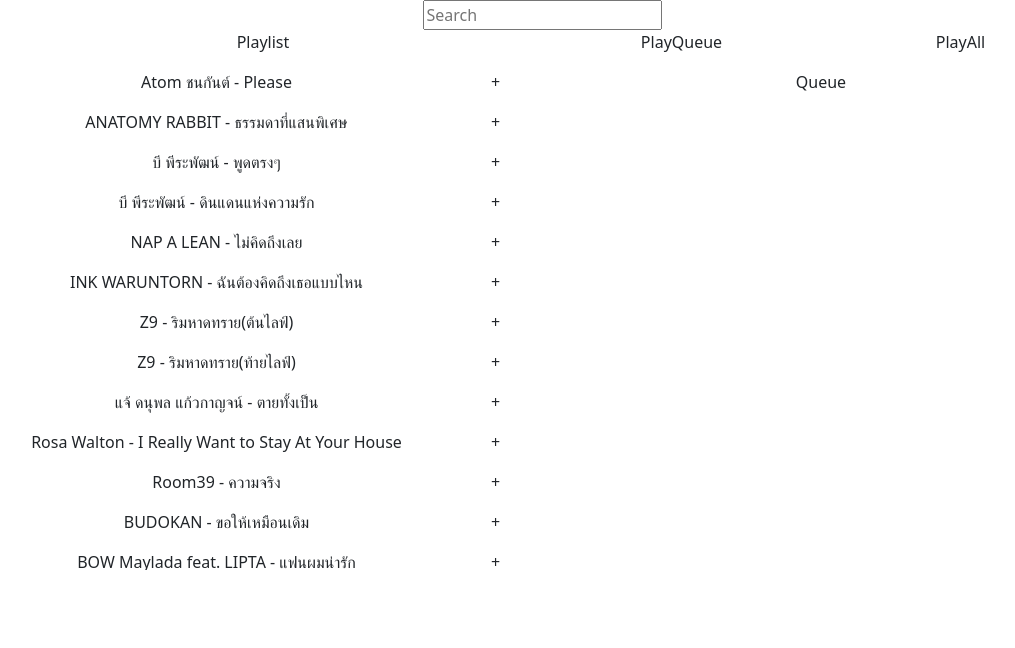
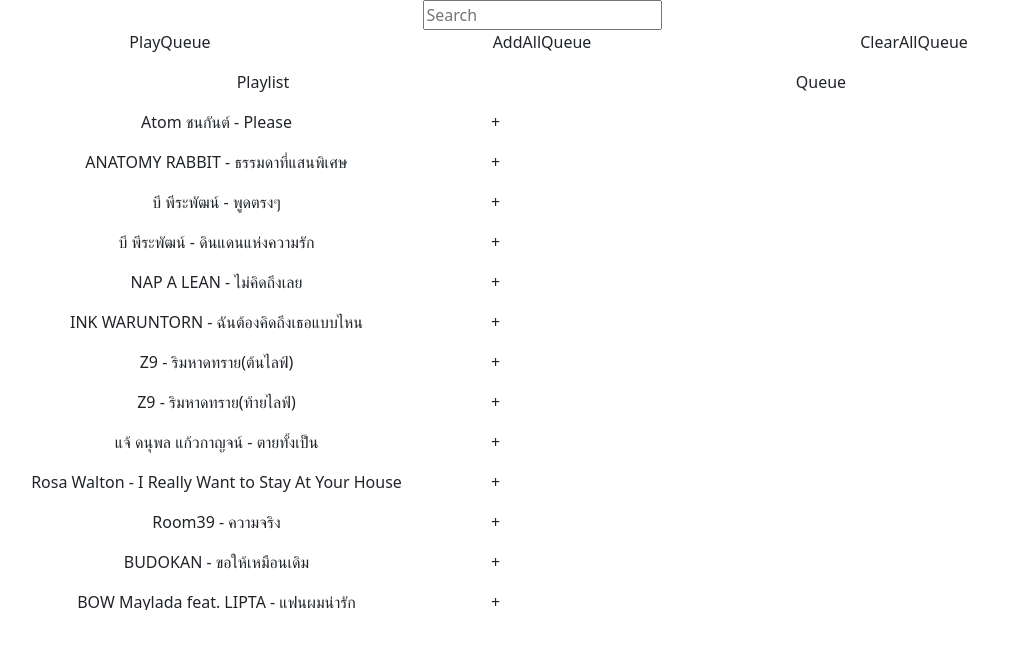
Before and after one commit to bestchse/musica, a React (Create React App) app: page / in a window 1280 px wide. Shown: the top 648 px of the page, without its empty margins (98-1113 px from the left). Built offline with nearby package versions, Linux system fonts and the light colour scheme.

Commit message:
add clear queue bug or ads ?

```diff
--- a/src/App.js
+++ b/src/App.js
@@ -1,7 +1,5 @@
-import logo from './logo.svg';
 import './App.css';
 
-import Youtube from './pages/Youtube'
 import Test from './pages/Test'
 import 'bootstrap/dist/css/bootstrap.css';
 
@@ -9,7 +7,6 @@ function App() {
   return (
     <div>
       <div style={{ textAlign: 'center' }}>
-        {/* <Youtube /> */}
         <Test />
       </div>
     </div >
--- a/src/pages/Test.js
+++ b/src/pages/Test.js
@@ -17,7 +17,8 @@ export class Test extends Component {
                     playerVars: {
                         start: null,
                         autoplay: 1,
-                        controls: 1
+                        controls: 1,
+                        origin:'http://localhost:3000'
                     }
                 }
             },
@@ -51,7 +52,8 @@ export class Test extends Component {
                         start: MusicStart,
                         end: MusicEnd,
                         autoplay: 1,
-                        controls: 1
+                        controls: 1,
+                        origin:'http://localhost:3000'
                     }
                 }
             }
@@ -96,7 +98,8 @@ export class Test extends Component {
                     playerVars: {
                         start: null,
                         autoplay: 1,
-                        controls: 1
+                        controls: 1,
+                        origin:'http://localhost:3000'
                     }
                 }
             }
@@ -108,17 +111,20 @@ export class Test extends Component {
 
     }
 
-    PlayAll() {
+    AddAllQueue() {
         this.setState({
             PlaylistQueue: this.state.Playlist
         })
-        setTimeout(() => {
-            if (this.state.PlaylistQueue.length !== 0)
-                this.PlayQueue(0)
-        }, 1000);
     }
 
-    PlayQueue(Idx) {
+    ClearAllQueue() {
+        this.setState({
+            PlaylistQueue: []
+        })
+    }
+
+    PlayQueue(Idx,event) {
+        console.log(event)
         let MusicStart = null
         let MusicEnd = null
         MusicStart = this.ConvertTime(this.state.PlaylistQueue[Idx].MusicTimeStart)
@@ -133,7 +139,8 @@ export class Test extends Component {
                         start: MusicStart,
                         end: MusicEnd,
                         autoplay: 1,
-                        controls: 1
+                        controls: 1,
+                        origin:'http://localhost:3000'
                     }
                 }
             }
@@ -150,7 +157,7 @@ export class Test extends Component {
         })
         return (
             <Container>
-                <Row col md="12" xs="12">
+                <Row md="12" xs="12">
                     <YouTube
                         videoId={this.state.Player.VideoId}
                         opts={this.state.Player.Options}
@@ -164,6 +171,17 @@ export class Test extends Component {
                     type='text'
                 />
                 <Container>
+                    <Row>
+                        <Col md="4" xs="4">
+                            <p onClick={() => this.PlayQueue(0)}>PlayQueue</p>
+                        </Col>
+                        <Col md="4" xs="4">
+                            <p onClick={() => this.AddAllQueue()}>AddAllQueue</p>
+                        </Col>
+                        <Col md="4" xs="4">
+                            <p onClick={() => this.ClearAllQueue()}>ClearAllQueue</p>
+                        </Col>
+                    </Row>
                     <Row>
                         <Col md="6" xs="6">
                             <p>Playlist</p>
@@ -186,15 +204,7 @@ export class Test extends Component {
                         </Col>
                         <Col md="6" xs="6">
                             <Row>
-                                <Col md="6" xs="6">
-                                    <p onClick={() => this.PlayQueue(0)}>PlayQueue</p>
-                                </Col>
-                                <Col md="6" xs="6">
-                                    <p onClick={() => this.PlayAll()}>PlayAll</p>
-                                </Col>
-                            </Row>
-                            <Row>
-                                <Col md="12" xs="2">
+                                <Col md="12" xs="12">
                                     <p>Queue</p>
                                 </Col>
                             </Row>
--- a/src/pages/Youtube.js
+++ b/src/pages/Youtube.js
@@ -12,7 +12,8 @@ export class Youtube extends Component {
             playerVars: {
                 // https://developers.google.com/youtube/player_parameters
                 autoplay: 1,
-                controls: 0
+                controls: 0,
+                origin: 'http://localhost:3000'
             },
 
         };
```
Also changed, not shown: 1 other file (tests, documents, lock files or other folders).
